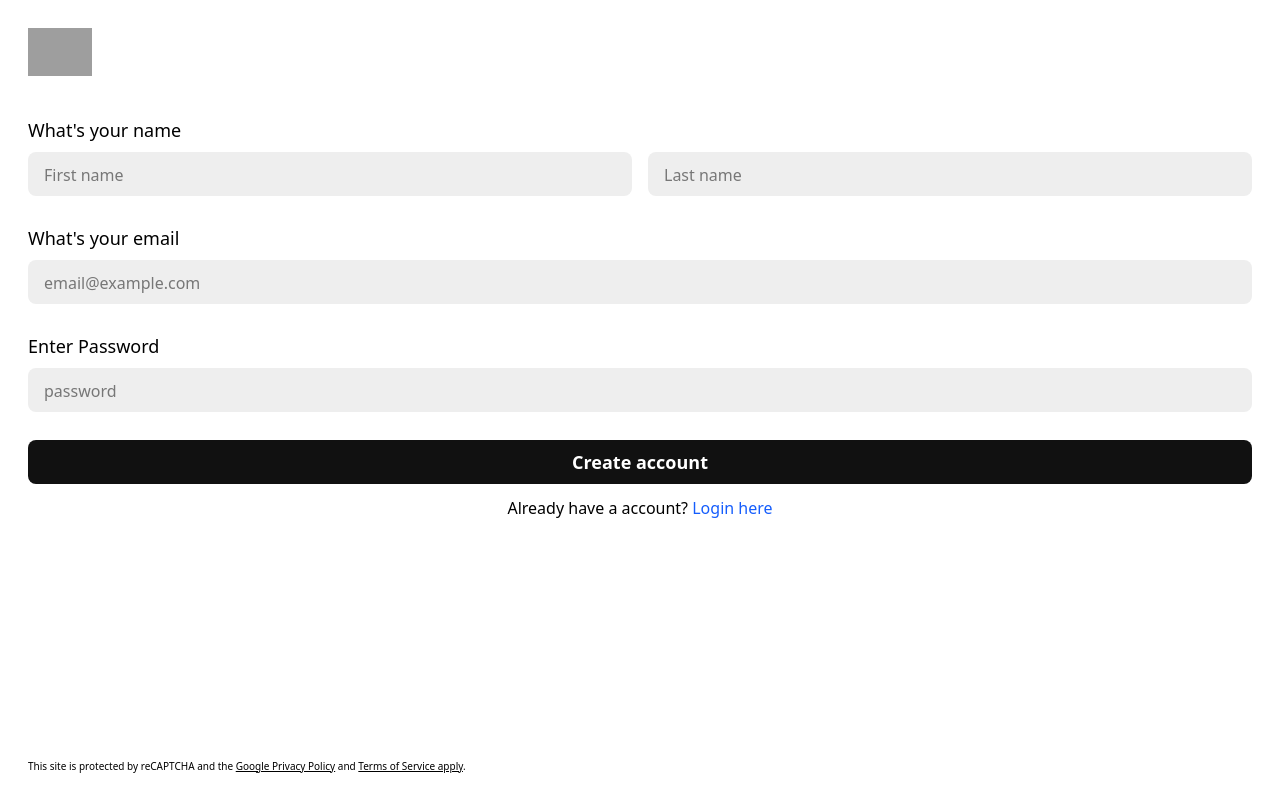
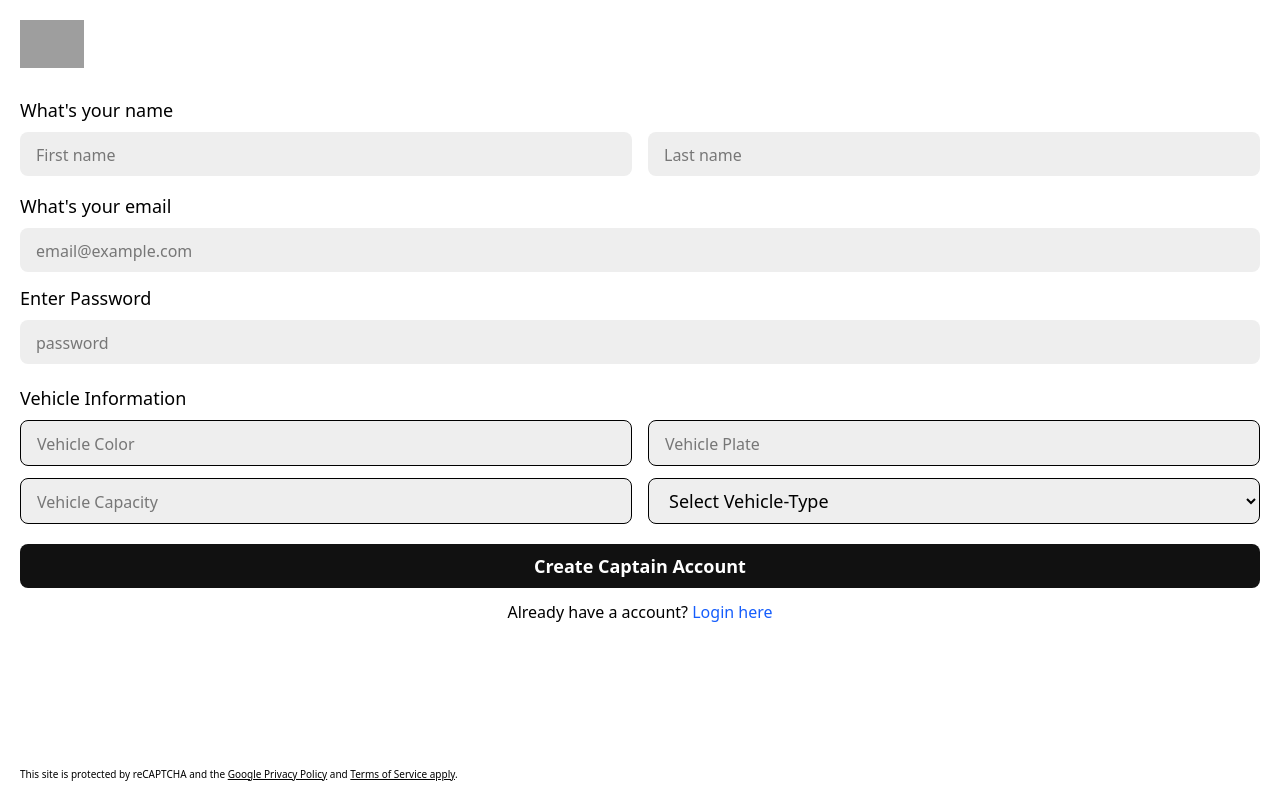
Before and after one commit to Rachil23/UBER-CLONE, a React (Vite) app in the folder frontend/: page /captain-signup in a window 1280 px wide. Built offline with nearby package versions, Linux system fonts and the light colour scheme; grey boxes are pictures that could not be loaded.

Commit message:
Changes in UI of Captain (Driver) also User Signout is now available

```diff
--- a/frontend/src/App.jsx
+++ b/frontend/src/App.jsx
@@ -7,17 +7,27 @@ import UserSignup from './pages/UserSignup'
 import Captainlogin from './pages/Captainlogin'
 import Captainsignup from './pages/Captainsignup'
 import Start from './pages/Start'
+import UserProtectWrapper from './pages/UserProtectWrapper'
+import UserLogout from './pages/UserLogout'
 
 const App = () => {
   return (
     <div>
       <Routes>
-        <Route path='/start' element={<Start/>} />
+        <Route path='/' element={<Start/>} />
         <Route path='/login' element={<UserLogin/>} />
         <Route path='/signup' element={<UserSignup/>} />
         <Route path='/captain-login' element={<Captainlogin/>} />
         <Route path='/captain-signup' element={<Captainsignup/>} />
-        <Route path='/home' element={<Home/>} />
+        <Route path='/home' element={
+          <UserProtectWrapper>
+            <Home/>
+          </UserProtectWrapper> } />
+
+        <Route path='/user/logout' element={
+          <UserProtectWrapper>
+            <UserLogout/>
+          </UserProtectWrapper>} />
       </Routes>
     </div>
   )
--- /dev/null
+++ b/frontend/src/context/CaptainContext.jsx
@@ -0,0 +1,45 @@
+/* eslint-disable react-refresh/only-export-components */
+/* eslint-disable react/prop-types */
+/* eslint-disable no-unused-vars */
+import { createContext , useState , useContext, Children } from "react";
+import React from 'react';
+
+export const CaptainDataContext = createContext();
+
+/*
+export const useCaptain = () => {
+  const context = useContext(CaptainContext);
+  if (!context) {
+    throw new Error('useCaptain must be used within a CaptainProvider');
+  }
+  return context;
+};
+*/
+
+const CaptainContext = ({ children }) => {
+  const [ captain , setCaptain ] = useState(null);
+  const [ isLoading , setIsLoading ] = useState(null);
+  const [ error , setError ] = useState(null);
+
+  const updateCaptain = (captainData) => {
+    setCaptain(captainData);
+  }
+
+  const value = {
+    captain,
+    setCaptain,
+    isLoading,
+    setIsLoading,
+    error,
+    setError,
+    updateCaptain
+  };
+
+  return (
+    <CaptainDataContext.Provider value={value}>
+      {children}
+    </CaptainDataContext.Provider>
+  );
+
+};
+export default CaptainContext;
--- a/frontend/src/main.jsx
+++ b/frontend/src/main.jsx
@@ -3,14 +3,20 @@ import { createRoot } from 'react-dom/client';
 import './index.css';
 import App from './App.jsx';
 import { BrowserRouter } from 'react-router-dom';
-import UserDataProvider from './context/UserContext'; // Ensure correct import
+import UserDataProvider from './context/UserContext';
+import UserContext from './context/UserContext';
+import CaptainContext from './context/CaptainContext.jsx';
 
 createRoot(document.getElementById('root')).render(
   <StrictMode>
-    <UserDataProvider>
-      <BrowserRouter>
-        <App />
-      </BrowserRouter>
-    </UserDataProvider>
+    <CaptainContext>
+      <UserContext>
+        <UserDataProvider>
+          <BrowserRouter>
+            <App />
+          </BrowserRouter>
+        </UserDataProvider>
+      </UserContext>
+    </CaptainContext>
   </StrictMode>
 );
--- a/frontend/src/pages/Captainsignup.jsx
+++ b/frontend/src/pages/Captainsignup.jsx
@@ -2,14 +2,22 @@
 import React from 'react'
 import { useState, useContext } from 'react'
 import { Link, useNavigate } from 'react-router-dom'
+import { CaptainDataContext } from '../context/CaptainContext'
 
 const Captainsignup = () => {
 
-    const [ email, setEmail ] = useState('')
+        const [ email, setEmail ] = useState('')
         const [ password, setPassword ] = useState('')
         const [ firstName, setFirstName ] = useState('')
         const [ lastName, setLastName ] = useState('')
         const [ captainData, setCaptainData ] = useState({})
+
+        const [ vehicleColor, setVehicleColor ] = useState('')
+        const [ vehiclePlate, setVehiclePlate ] = useState('')
+        const [ vehicleCapacity, setVehicleCapacity ] = useState('')
+        const [ vehicleType, setVehicleType ] = useState('')
+
+        const { captain , setCaptain } = React.useContext(CaptainDataContext)
 
         const submitHandler = async (e) => {
             e.preventDefault()
@@ -32,16 +40,16 @@ const Captainsignup = () => {
 
   return (
     <div>
-        <div className='p-7 h-screen flex flex-col justify-between'>
+        <div className='p-5 h-screen flex flex-col justify-between'>
           <div>
-            <img className='w-16 mb-10' src="https://encrypted-tbn0.gstatic.com/images?q=tbn:ANd9GcQYQy-OIkA6In0fTvVwZADPmFFibjmszu2A0g&s" alt="" />
+            <img className='w-16 mb-7' src="https://encrypted-tbn0.gstatic.com/images?q=tbn:ANd9GcQYQy-OIkA6In0fTvVwZADPmFFibjmszu2A0g&s" alt="" />
 
             <form onSubmit={(e) => {
               submitHandler(e)
             }}>
 
               <h3 className='text-lg w-1/2  font-medium  mb-2'>What&apos;s your name</h3>
-              <div className='flex gap-4 mb-7'>
+              <div className='flex gap-4 mb-4'>
                 <input
                   required
                   className='bg-[#eeeeee] w-1/2 rounded-lg px-4 py-2  text-lg placeholder:text-base'
@@ -71,7 +79,7 @@ const Captainsignup = () => {
                 onChange={(e) => {
                   setEmail(e.target.value)
                 }}
-                className='bg-[#eeeeee] mb-7 rounded-lg px-4 py-2  w-full text-lg placeholder:text-base'
+                className='bg-[#eeeeee] mb-3 rounded-lg px-4 py-2  w-full text-lg placeholder:text-base'
                 type="email"
                 placeholder='email@example.com'
               />
@@ -79,7 +87,7 @@ const Captainsignup = () => {
               <h3 className='text-lg font-medium mb-2'>Enter Password</h3>
 
               <input
-                className='bg-[#eeeeee] mb-7 rounded-lg px-4 py-2  w-full text-lg placeholder:text-base'
+                className='bg-[#eeeeee] mb-5 rounded-lg px-4 py-2  w-full text-lg placeholder:text-base'
                 value={password}
                 onChange={(e) => {
                   setPassword(e.target.value)
@@ -88,9 +96,63 @@ const Captainsignup = () => {
                 placeholder='password'
               />
 
+
+        <h3 className='text-lg font-medium mb-2'>Vehicle Information</h3>
+          <div className='flex gap-4 mb-3'>
+            <input
+              required
+              className='bg-[#eeeeee] w-1/2 rounded-lg px-4 py-2 border text-lg placeholder:text-base'
+              type="text"
+              placeholder='Vehicle Color'
+              value={vehicleColor}
+              onChange={(e) => {
+                setVehicleColor(e.target.value)
+              }}
+            />
+            <input
+              required
+              className='bg-[#eeeeee] w-1/2 rounded-lg px-4 py-2 border text-lg placeholder:text-base'
+              type="text"
+              placeholder='Vehicle Plate'
+              value={vehiclePlate}
+              onChange={(e) => {
+                setVehiclePlate(e.target.value)
+              }}
+            />
+          </div>
+          <div className='flex gap-4 mb-5'>
+            <input
+              required
+              className='bg-[#eeeeee] w-1/2 rounded-lg px-4 py-2 border text-lg placeholder:text-base'
+              type="number"
+              placeholder='Vehicle Capacity'
+              value={vehicleCapacity}
+              onChange={(e) => {
+                setVehicleCapacity(e.target.value)
+              }}
+            />
+
+            <select
+              required
+              className='bg-[#eeeeee] w-1/2 rounded-lg px-4 py-2 border text-lg placeholder:text-base'
+              value={vehicleType}
+              onChange={(e) => {
+                setVehicleType(e.target.value)
+              }}
+            >
+              <option value="" disabled className="text-black text-sm py-1" >Select Vehicle-Type</option>
+              <option value="car" className="text-black text-sm py-1" >Car</option>
+              <option value="auto" className="text-black text-sm py-1" >Auto</option>
+              <option value="moto" className="text-black text-sm py-1" >Moto</option>
+            </select>
+
+          </div>
+
+
+
               <button
                 className='bg-[#111] text-white font-semibold mb-3 rounded-lg px-4 py-2 w-full text-lg placeholder:text-base'
-              >Create account</button>
+              >Create Captain Account</button>
 
             </form>
             <p className='text-center'>Already have a account? <Link to='/captain-login' className='text-blue-600'>Login here</Link></p>
--- a/frontend/src/pages/UserLogin.jsx
+++ b/frontend/src/pages/UserLogin.jsx
@@ -27,6 +27,7 @@ const submitHandler = async (e) => {
     if(response.status === 200){
         const data = response.data
         setUser(data.user)
+        localStorage.setItem('token', data.token)
         navigate('/home');
     }
 
--- /dev/null
+++ b/frontend/src/pages/UserLogout.jsx
@@ -0,0 +1,27 @@
+/* eslint-disable no-unused-vars */
+import React from 'react'
+import axios from 'axios'
+import { useNavigate } from 'react-router-dom'
+
+const UserLogout = () => {
+
+    const token = localStorage.getItem('token');
+    const navigate = useNavigate()
+
+    axios.get(`${import.meta.env.VITE_API_URL}/users/logout`, {
+        headers: {
+            Authorization: `Bearer ${token}`
+        }
+    }).then((response) => {
+        if (response.status === 200) {
+            localStorage.removeItem('token')
+            navigate('/login')
+        }
+    })
+
+  return (
+    <div>UserLogout</div>
+  )
+}
+
+export default UserLogout
--- /dev/null
+++ b/frontend/src/pages/UserProtectWrapper.jsx
@@ -0,0 +1,28 @@
+/* eslint-disable react-hooks/exhaustive-deps */
+/* eslint-disable react/prop-types */
+/* eslint-disable no-unused-vars */
+import React , { useContext , useEffect} from 'react'
+import { UserDataContext } from '../context/UserContext'
+import { useNavigate } from 'react-router-dom'
+
+const UserProtectWrapper = ({
+    children
+}) => {
+
+    const token  = localStorage.getItem('token')
+    const navigate = useNavigate()
+
+    useEffect(() => {
+        if(!token) {
+            navigate('/login')
+        }
+    }, [token])
+
+  return (
+    <>
+        {children}
+    </>
+  )
+}
+
+export default UserProtectWrapper
--- a/frontend/src/pages/UserSignup.jsx
+++ b/frontend/src/pages/UserSignup.jsx
@@ -85,6 +85,8 @@ const submitHandler = async (e) => {
 
       if (response.status === 201) {
           alert("Signup successful! Please login to continue.");
+          const data = response.data;
+          localStorage.setItem('token', data.token)
           navigate('/login');
       }
 
```
